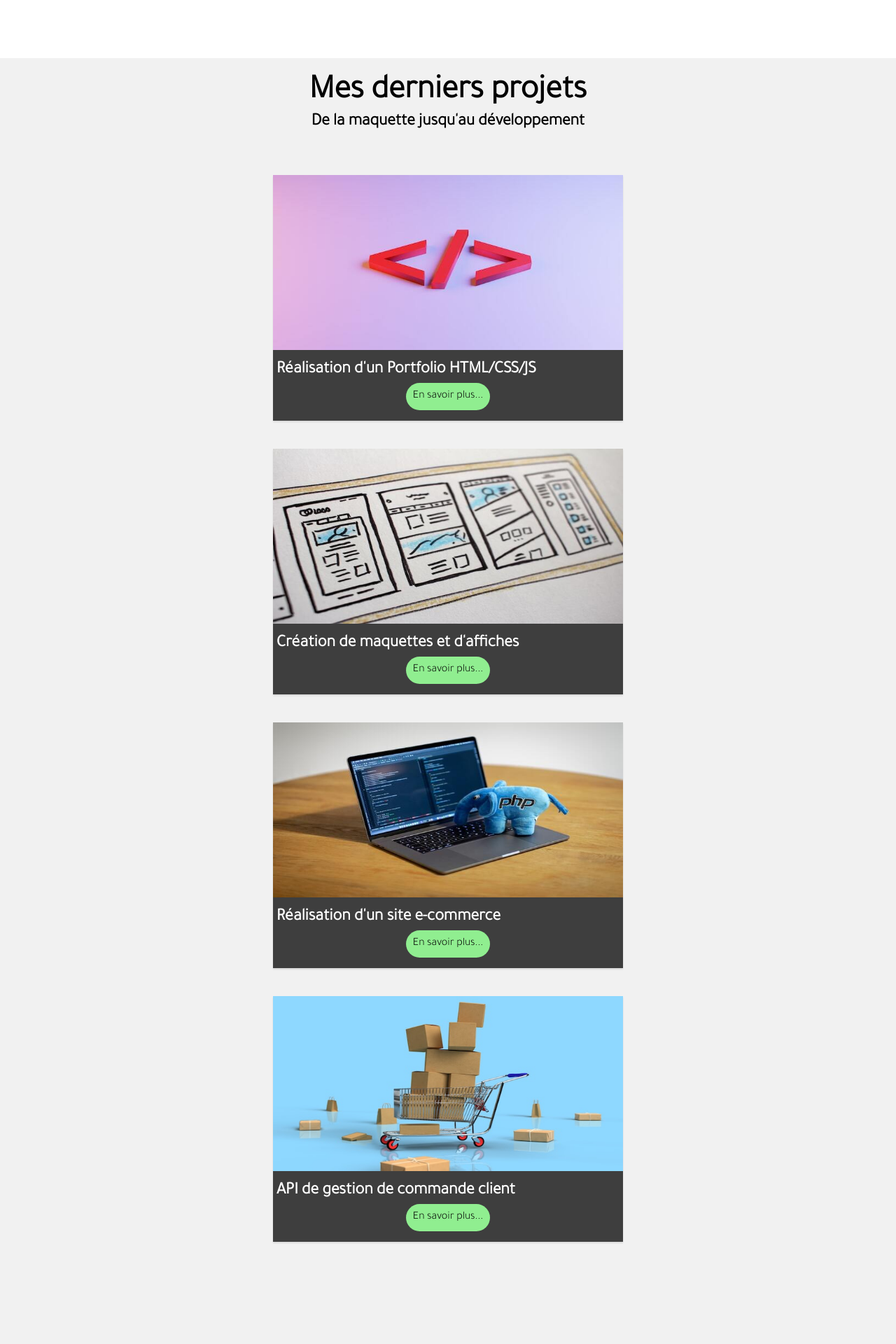
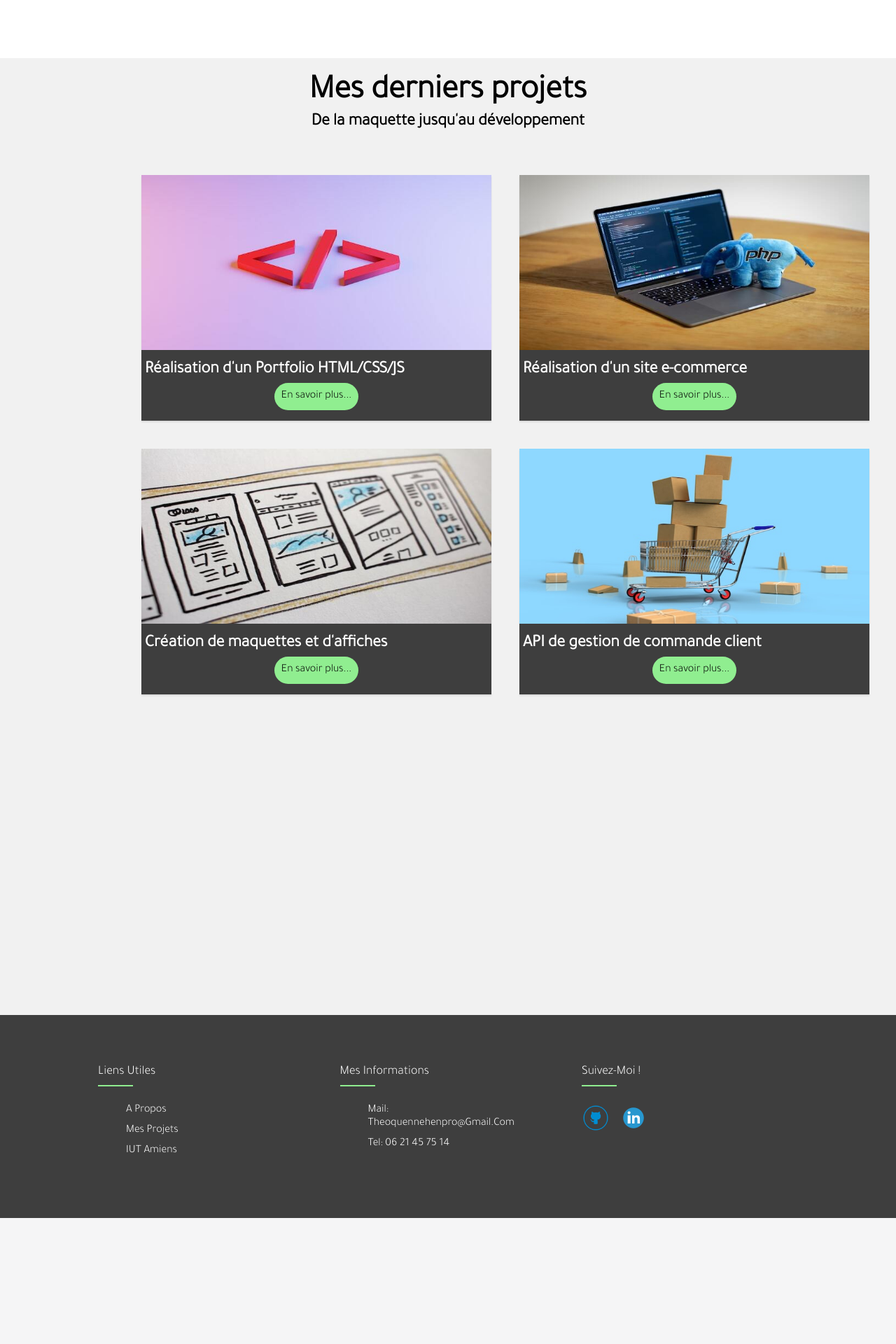
Before and after one commit to Theoode/Portfolio, a PHP site: page / in a window 1280 px wide. Shown: the part 1319-3239 px from the top of the page at 70% size. After the commit the page ends 3059 px from the top, so only its background shows below. Run offline with PHP 8.4, Linux system fonts and the light colour scheme; some web fonts are replaced.

Commit message:
Modif générales

```diff
--- a/CSS/style.css
+++ b/CSS/style.css
@@ -133,7 +133,7 @@ a{
     min-height: 1100px;
     width: 100%;
     background: #f1f1f1;
-    margin-top: 150px;
+    margin-top: 150px;;
 }
 .description a{
     color: lightgreen;
@@ -157,13 +157,15 @@ a{
 
 .galerie{
     display: flex;
-    width: 80%;
+    flex-direction: column;
+    width: 70%;
     max-width: 1400px;
     margin: 70px auto 0;
     gap: 20px;
     flex-wrap: wrap;
-    justify-content: center;
     padding-bottom: 150px;
+    height: 1060px;
+    align-items: center;
 }
 
 
@@ -177,7 +179,6 @@ a{
     margin: 10px;
     background-color:#3E3E3E ;
     box-shadow: 0 2px 2px 0 rgba(0,0,0,0.1);
-    overflow: hidden;
     flex-shrink: 0;
 }
 
```
